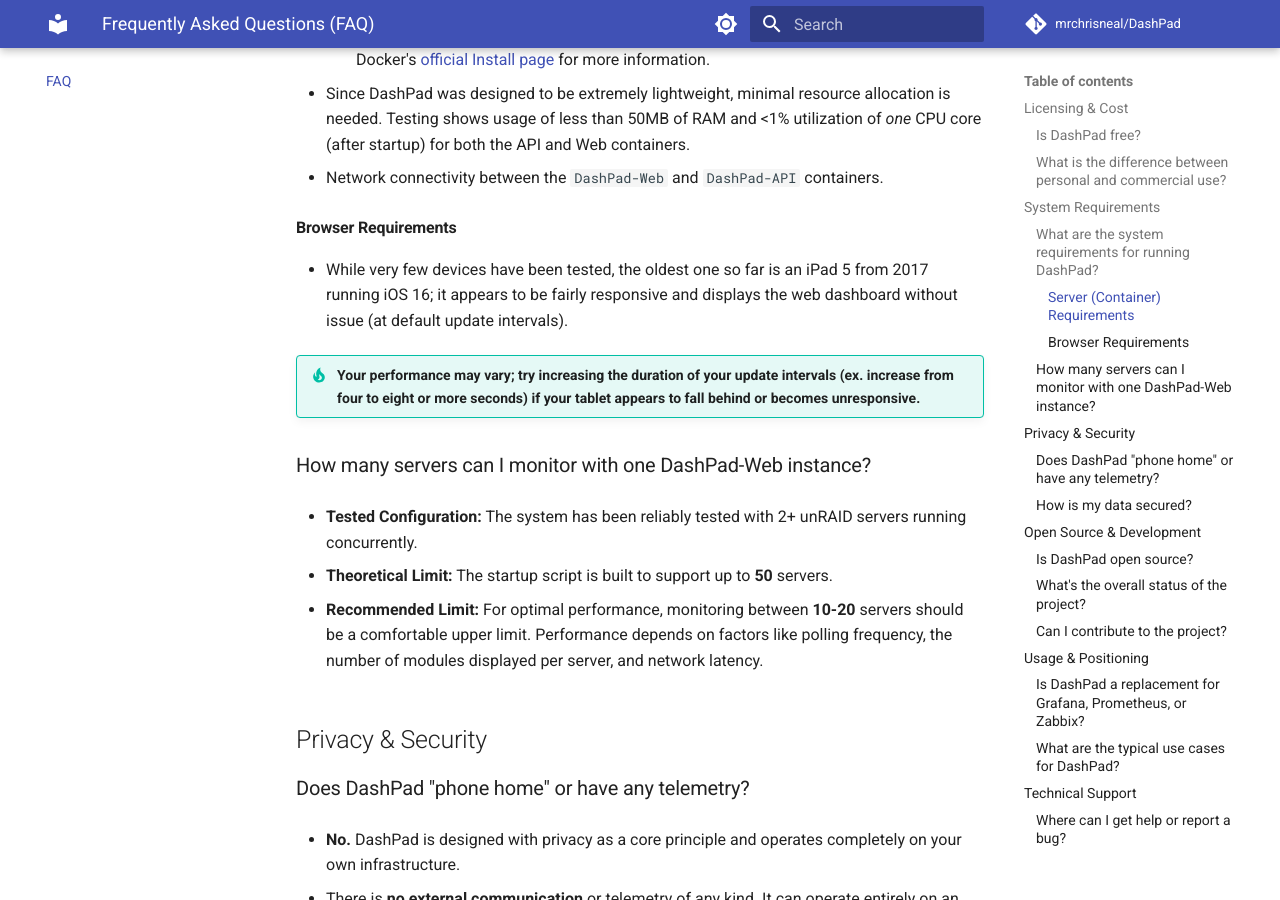
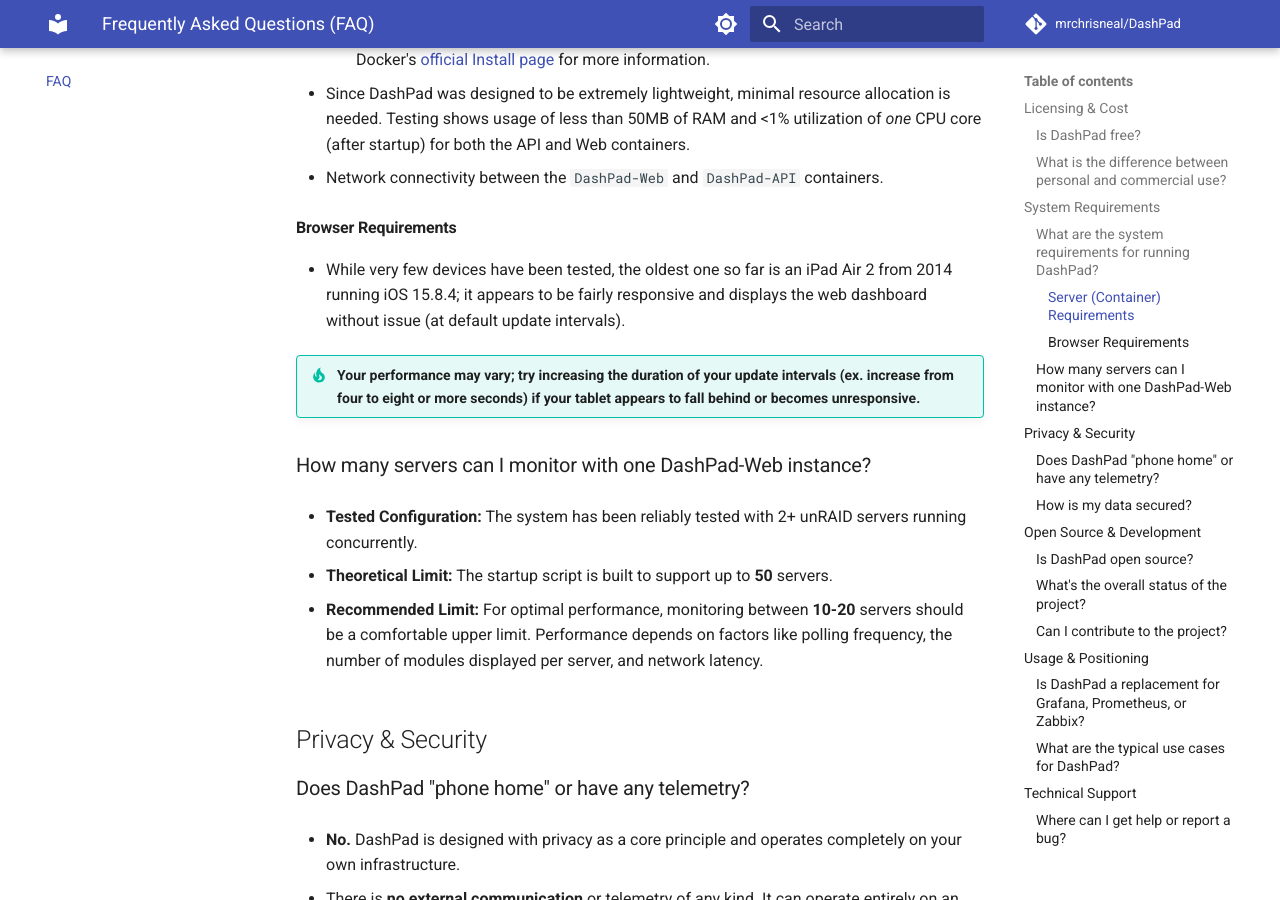
Before and after one commit to mrchrisneal/DashPad, an MkDocs documentation site: the page built from docs/faq.md, in a window 1280 px wide and 900 px high, scrolled down 1273 px. Built offline with MkDocs 1.6.1 and Material for MkDocs 9.7.7, drawn with Linux system fonts in a browser that asks for light colours; comment, search, counter and statistics services are not loaded.

Commit message:
Update oldest iPad model tested

```diff
--- a/docs/faq.md
+++ b/docs/faq.md
@@ -44,7 +44,7 @@
 
 #### Browser Requirements
 
-- While very few devices have been tested, the oldest one so far is an iPad 5 from 2017 running iOS 16; it appears to be fairly responsive and displays the web dashboard without issue (at default update intervals).
+- While very few devices have been tested, the oldest one so far is an iPad Air 2 from 2014 running iOS 15.8.4; it appears to be fairly responsive and displays the web dashboard without issue (at default update intervals).
 
 !!! tip "Your performance may vary; try increasing the duration of your update intervals (ex. increase from four to eight or more seconds) if your tablet appears to fall behind or becomes unresponsive."
 
```
